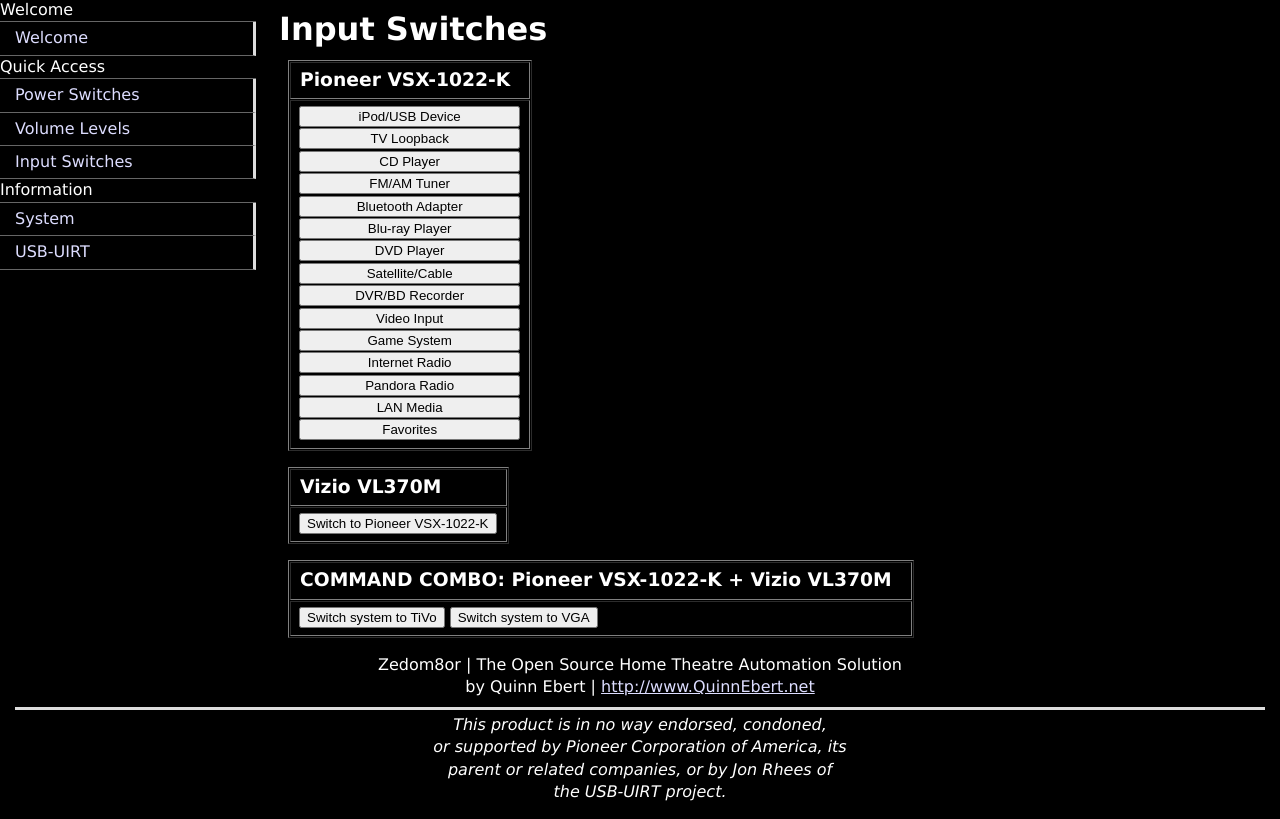
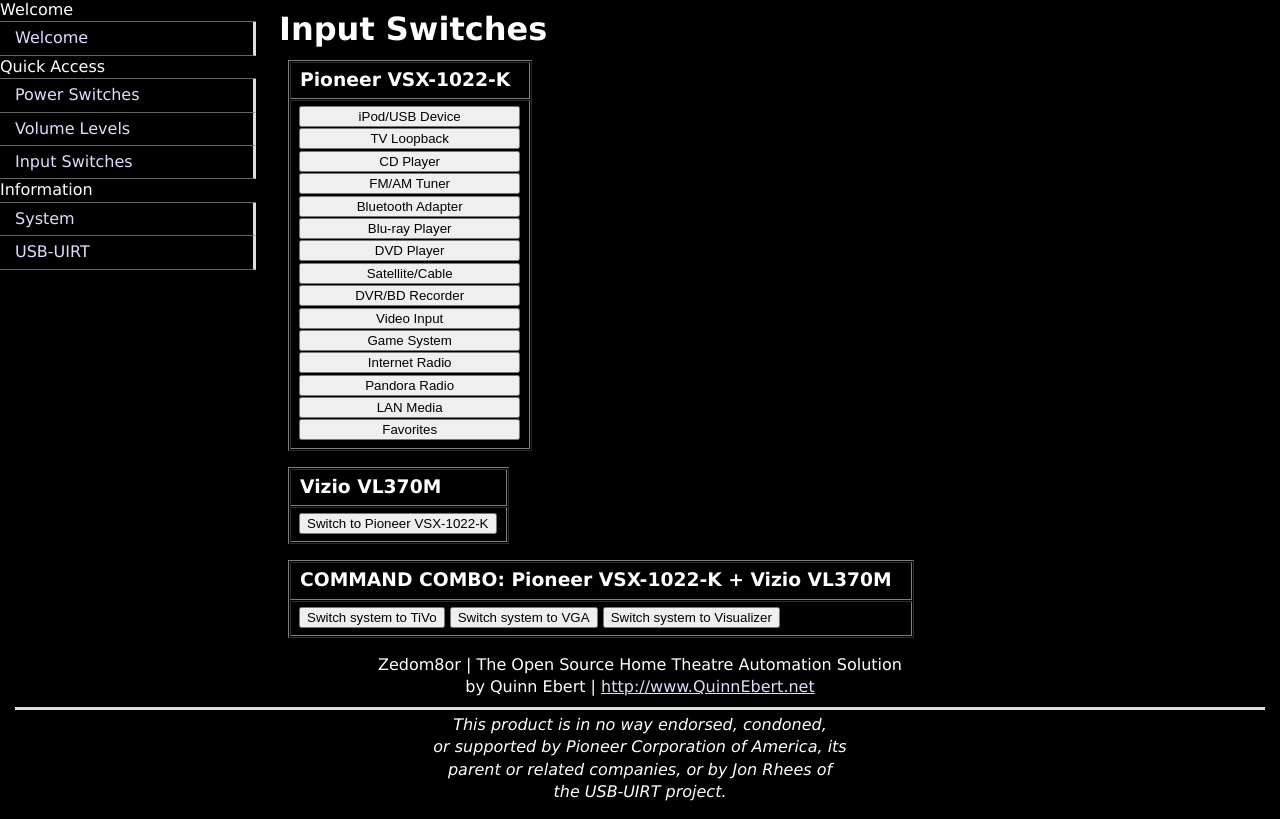
Before and after one commit to QuinnEbert/zedom8or, a PHP site: the page made by index.php in a window 1280 px wide. Shown: the part 92-911 px from the top of the page. Run offline with PHP 8.4, Linux system fonts and the light colour scheme.

Commit message:
I lied again, one more tinkering commit. ;)

```diff
--- a/func_inputs.php
+++ b/func_inputs.php
@@ -26,9 +26,22 @@ require_once($ourFile);
 		xmlhttp.open("GET","index.php?VizioTV_GoPioneer=Y",true);
 		xmlhttp.send();
 	}
+	function vztvDbg_GoTaKa() {
+		if (window.XMLHttpRequest) {
+			xmlhttp=new XMLHttpRequest();
+		} else {
+			xmlhttp=new ActiveXObject("Microsoft.XMLHTTP");
+		}
+		xmlhttp.open("GET","index.php?VizioTV_GoTaKa=Y",true);
+		xmlhttp.send();
+	}
 	function comboDbg_GoTiVo() {
 		pvRebel_setSource('06');
 		vztvDbg_GoPioneer();
+	}
+	function comboDbg_GoTaKa() {
+		pvRebel_setSource('05');
+		vztvDbg_GoTaKa();
 	}
 	function comboDbg_GoVGA() {
 		pvRebel_setSource('05');
@@ -76,6 +89,7 @@ $in_code = str_replace("\n","<br />",rtrim($in_code));
 	<tr><td style="margin-right:0px;padding-right:9px;"><p style="margin-right:0px;padding-right:0px;">
 		<input type="button" onClick="comboDbg_GoTiVo()" name="Switch system to TiVo" value="Switch system to TiVo" />
 		<input type="button" onClick="comboDbg_GoVGA()" name="Switch system to VGA" value="Switch system to VGA" />
+		<input type="button" onClick="comboDbg_GoTaKa()" name="Switch system to Visualizer" value="Switch system to Visualizer" />
 	</p></td></tr>
 </table>
 <?php
--- a/ssCommon.php
+++ b/ssCommon.php
@@ -54,6 +54,21 @@ if ( isset($_GET['VizioTV_GoPioneer']) ) {
 	header('Content-Type: text/xml');
 	die("<vzTryOut>\n  <status>OK</status>\n</vzTryOut>\n");
 }
+if ( isset($_GET['VizioTV_GoTaKa']) ) {
+	ob_start();
+	system('irsend SEND_START BS_Vizio KEY_TRAIN');
+	sleep(1);
+	system('irsend SEND_STOP BS_Vizio KEY_TRAIN');
+	sleep(10);
+	for ($i = 1; $i <= 9; $i++) {
+		system('irsend SEND_START BS_Vizio KEY_INPUT');
+		sleep(1);
+		system('irsend SEND_STOP BS_Vizio KEY_INPUT');
+	}
+	ob_end_clean();
+	header('Content-Type: text/xml');
+	die("<vzTryOut>\n  <status>OK</status>\n</vzTryOut>\n");
+}
 //FIXME: this was only originally meant for testing!
 if ( isset($_GET['powerOff_VizioTV']) ) {
 	ob_start();
```
